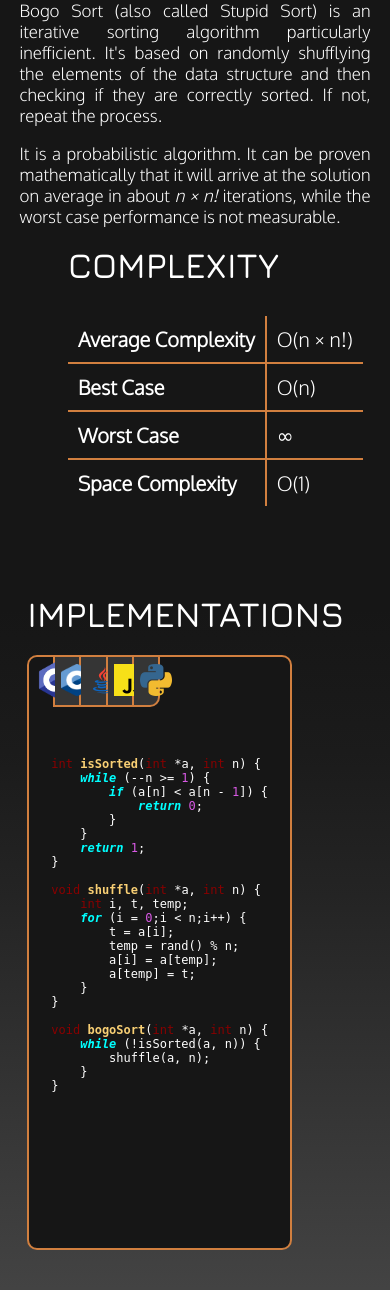
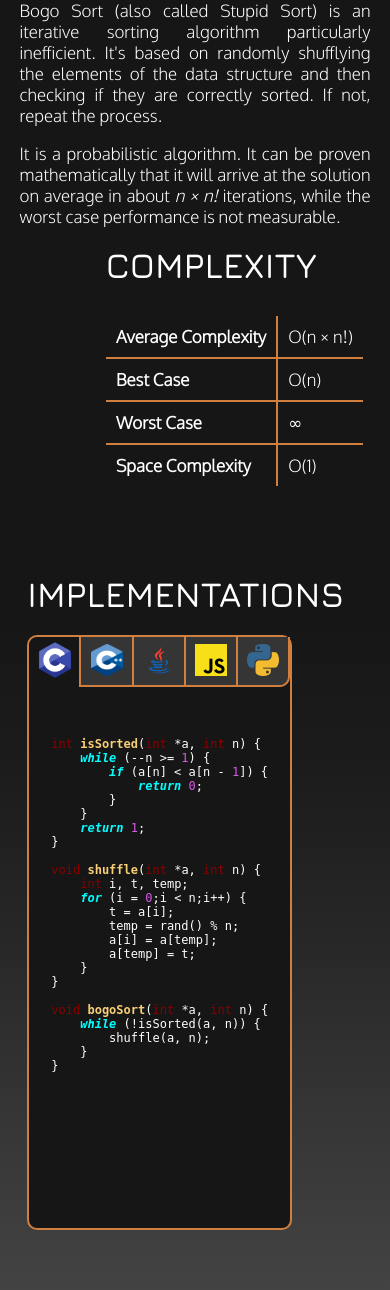
Before and after one commit to Myphz/sortvisualizer, a Flask app: page /bogosort/ in a window 390 px wide. Shown: the part 1024-2314 px from the top of the page. Run offline with Flask 2, Linux system fonts and the light colour scheme; some libraries are stand-ins or nearby versions; some web fonts are replaced.

Commit message:
Mobile fixes

```diff
--- a/static/css/base_sort.css
+++ b/static/css/base_sort.css
@@ -248,7 +248,7 @@ body {
 
 @media only screen and (max-width: 1100px) {
     .sort-table {
-        font-size: 20px;
+        font-size: 17px;
     }
 }
 
@@ -300,6 +300,12 @@ body {
         -ms-user-select: none; /* Internet Explorer/Edge */
             user-select: none; /* Non-prefixed version, currently
                                   supported by Chrome, Edge, Opera and Firefox */
+}
+
+@media only screen and (max-width: 1100px) {
+    .menu-btns {
+        width: 100%;
+    }
 }
 
 .menu-btns button {
```
